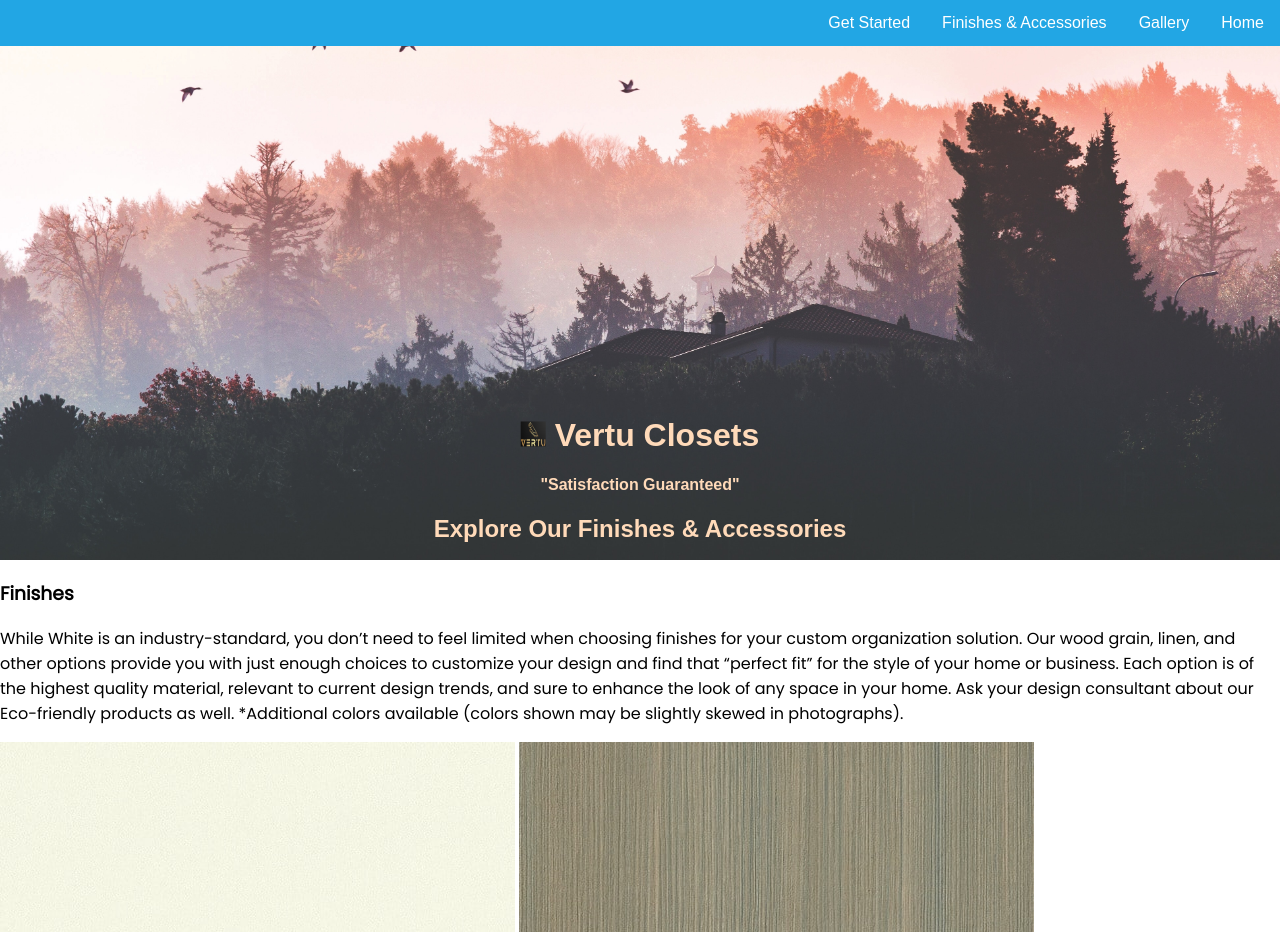
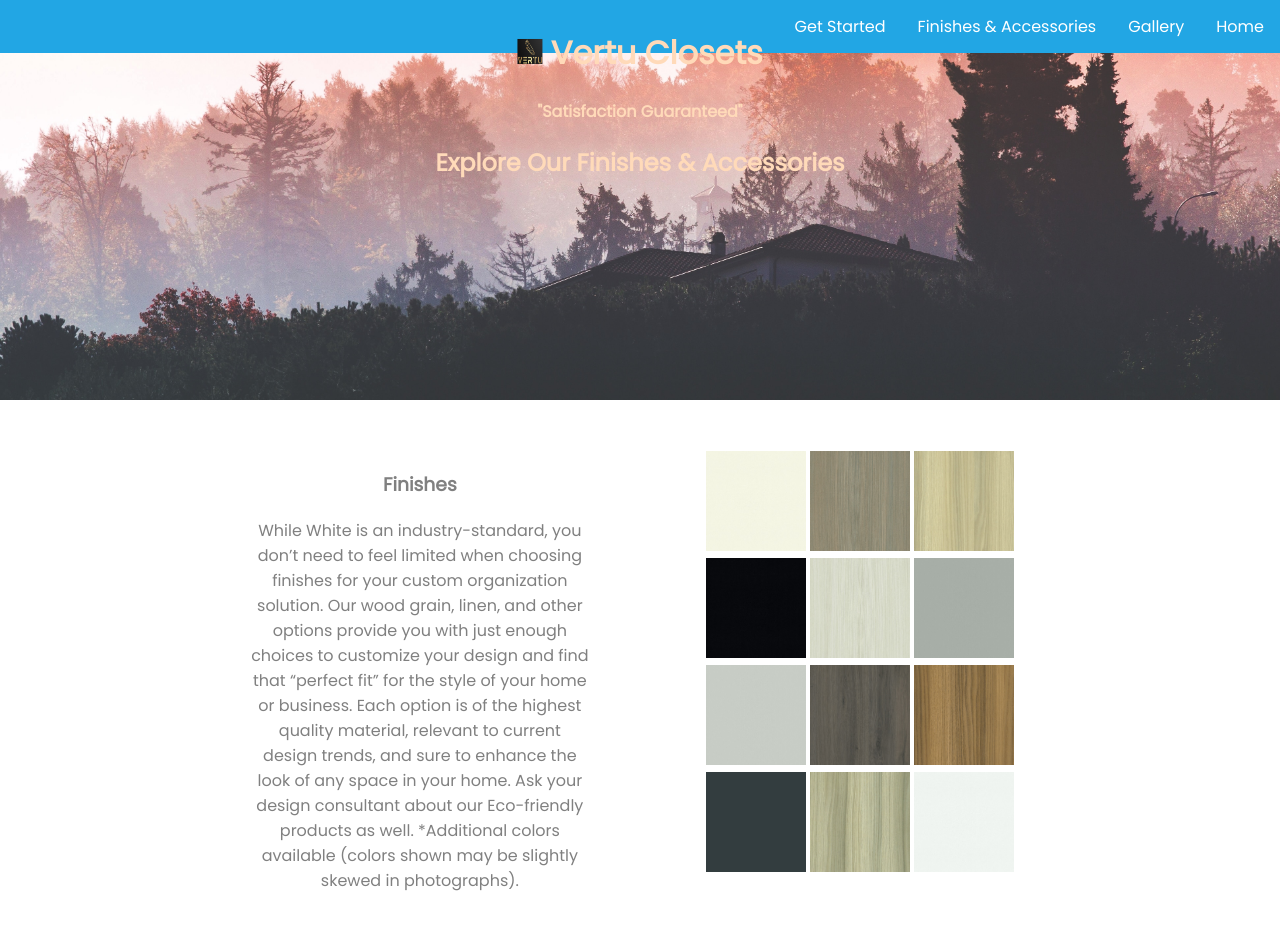
Before and after one commit to marksong0917/vertuClosetWeb, a plain HTML site: page accessories.html in a window 1280 px wide. Shown: the top 932 px of the page. Drawn offline with Linux system fonts and the light colour scheme.

Commit message:
web2.0update

```diff
--- a/css/main.css
+++ b/css/main.css
@@ -20,8 +20,8 @@
 
       header
       {
-        font-family: "Sofia", sans-serif;
-        height: 70%;
+        font-family: "Poppins", sans-serif;
+        height: 50%;
         background-image: url(../img/background.jpg);
         background-size: cover;
         background-position: center;
@@ -81,7 +81,7 @@
       .centeredText
       {
         position: absolute;
-        top: 60%;
+        top: 13%;
         left: 50%;
         transform: translate(-50%, -50%);
       }
@@ -136,10 +136,9 @@
       div.textBorder
       {
         width: 33%; /* Set the width of each paragraph */
-        margin: 15px; /* Set margin for spacing between paragraphs */
-        padding: 1%; /* Set padding for additional spacing within each paragraph */
-        border: 1px;
-
+        margin: 3%; /* Set margin for spacing between paragraphs */
+        padding: 2%; /* Set padding for additional spacing within each paragraph */
+        border: 1%;
         top: 0;
         bottom: 0;
       }
@@ -230,3 +229,41 @@
       .slideshow img {
         animation: slide 0.5s;
       }
+
+      div.FAContainer
+      {
+        width: 80%;
+        padding-left: 10%;
+        padding-right: 10%;
+        display: inline-flex;
+        text-align: center;
+        justify-content: center;
+        color: grey;
+      }
+      div.FAcontent {
+        width: 33%; /* Set the width of each paragraph */
+        margin: 3%; /* Set margin for spacing between paragraphs */
+        padding: 2%; /* Set padding for additional spacing within each paragraph */
+        border: 1%;
+        top: 0;
+        bottom: 0;
+
+      }
+      div.FAcontent img {
+        width: 100px; /* Adjust image width as needed */
+        height: 100px; /* Maintain aspect ratio */
+      }
+
+      .IntroContain{
+        width: 80%;
+        padding-left: 10%;
+        padding-right: 10%;
+        display: inline-flex;
+        text-align: center;
+        justify-content: center;
+        color: black;
+      }
+      .IntroText {
+  padding: 2%; /* Padding around the paragraph */
+
+      }
```
Also changed, not shown: process/CAD.jpg (added), process/Consulate.jpg (added), process/install.jpg (added).
